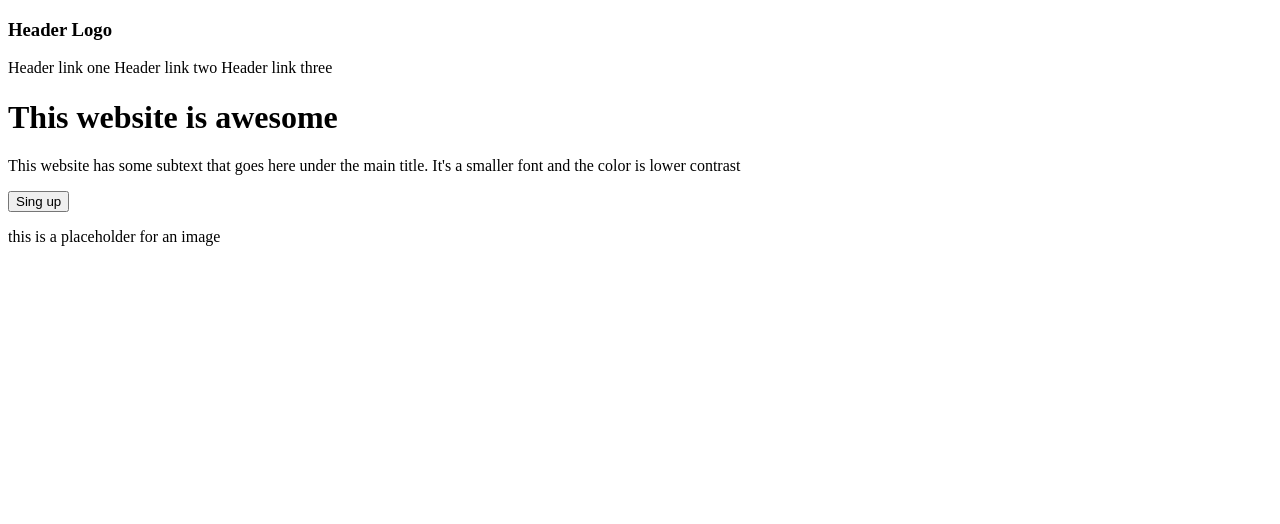
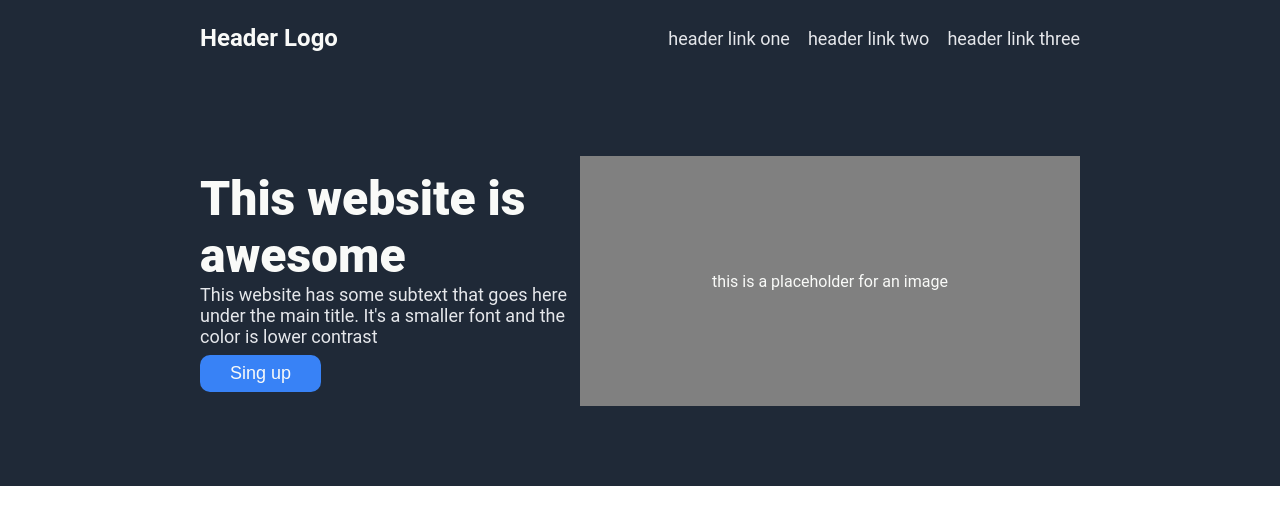
Before and after one commit to jorgeasmendes/odin_landing_page, a plain HTML site: page index.html in a window 1280 px wide. Drawn offline with Linux system fonts and the light colour scheme.

Commit message:
Finalizar style do primeiro bloco

```diff
--- a/index.html
+++ b/index.html
@@ -9,21 +9,21 @@
 <body>
     <div class="block" id="first-block">
         <header>
-            <h3>Header Logo</h3>
-            <div id="header-links">
-                <a>Header link one</a>
-                <a>Header link two</a>
-                <a>Header link three</a>
+            <h3 class="logo p-color">Header Logo</h3>
+            <div class="s-color" id="header-links">
+                <a>header link one</a>
+                <a>header link two</a>
+                <a>header link three</a>
             </div>
         </header>
-        <div>
+        <div id="under-header">
             <div id="first-block-left">
-                <h1>This website is awesome</h1>
-                <p>This website has some subtext that goes here under the main title. It's a smaller font and the color is lower contrast</p>
-                <button>Sing up</button>
+                <h1 class="p-color">This website is awesome</h1>
+                <p class="s-color">This website has some subtext that goes here under the main title. It's a smaller font and the color is lower contrast</p>
+                <button class="p-color">Sing up</button>
             </div>
             <div id="first-block-right">
-                <p>this is a placeholder for an image</p>
+                <div><p class="p-color">this is a placeholder for an image</p></div>
             </div>
         </div>
 
--- a/style.css
+++ b/style.css
@@ -0,0 +1,65 @@
+
+body {
+    font-family: 'Roboto', sans-serif;
+    margin: 0;
+    display: flex;
+    flex-direction: column;
+}
+#first-block{
+    background-color: #1F2937;
+    padding: 0 200px;
+}
+h1{
+    font-size: 48px;
+    font-weight: 900;
+    margin:0;
+}
+p{
+    margin:0;
+}
+.p-color{
+    color: #F9FAF8;
+}
+.s-color{
+    color: #E5E7EB;
+}
+.logo{
+    font-size: 24px;
+}
+#header-links, #first-block-left p, button{
+    font-size: 18px;
+}
+button{
+    background-color: #3882F6;
+    padding: 8px 30px;
+    font-style: bold;
+    margin-top: 8px;
+    border-radius: 10px;
+    border: 0;
+}
+header{
+    display: flex;
+    justify-content: space-between;
+    align-items: center;
+}
+#header-links{
+    display: flex;
+    gap: 18px;
+}
+#under-header{
+    display: flex;
+    justify-content: space-between;
+    align-items: center;
+    padding: 80px 0;
+}
+#first-block-left {
+    max-width: 400px;
+}
+#first-block-right div{
+    width: 500px;
+    height: 250px;
+    background-color: gray;
+    display: flex;
+    justify-content: center;
+    align-items: center;
+}
```
